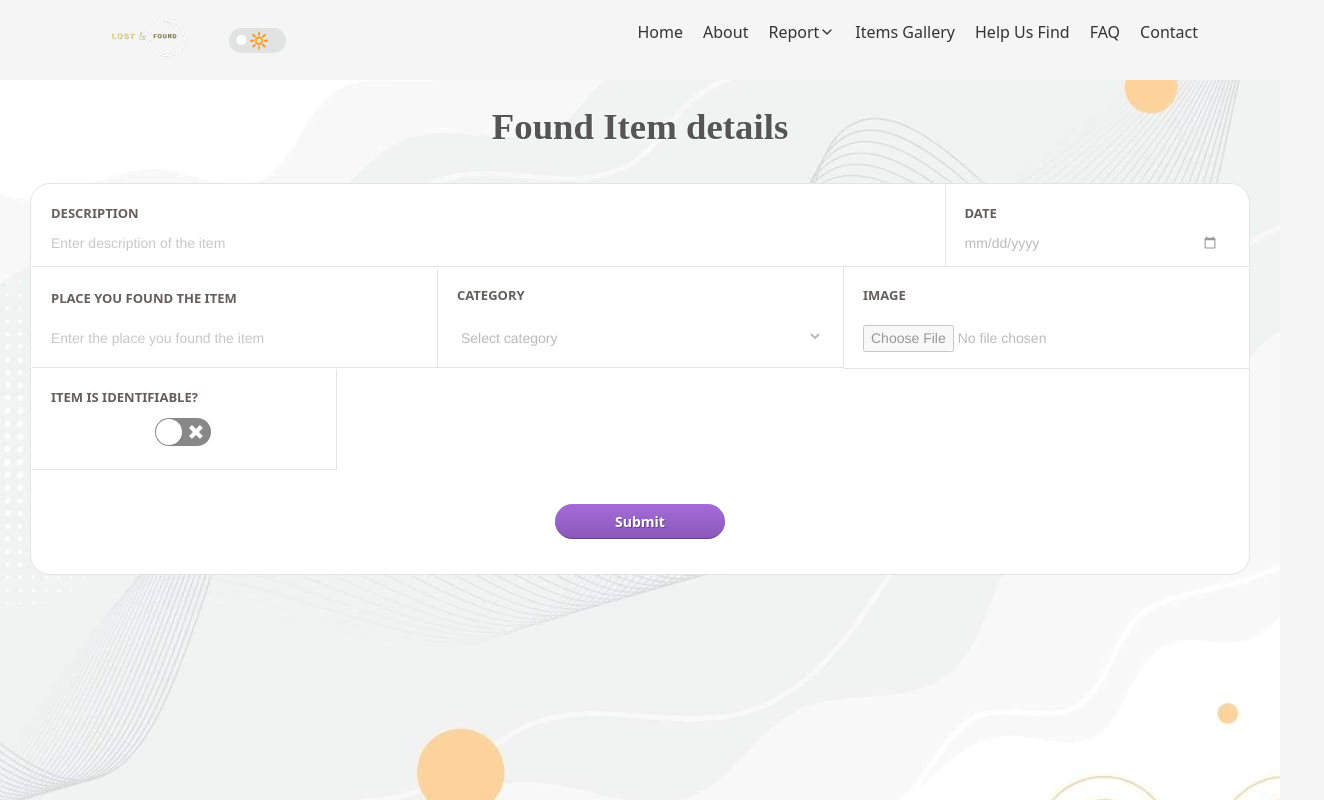
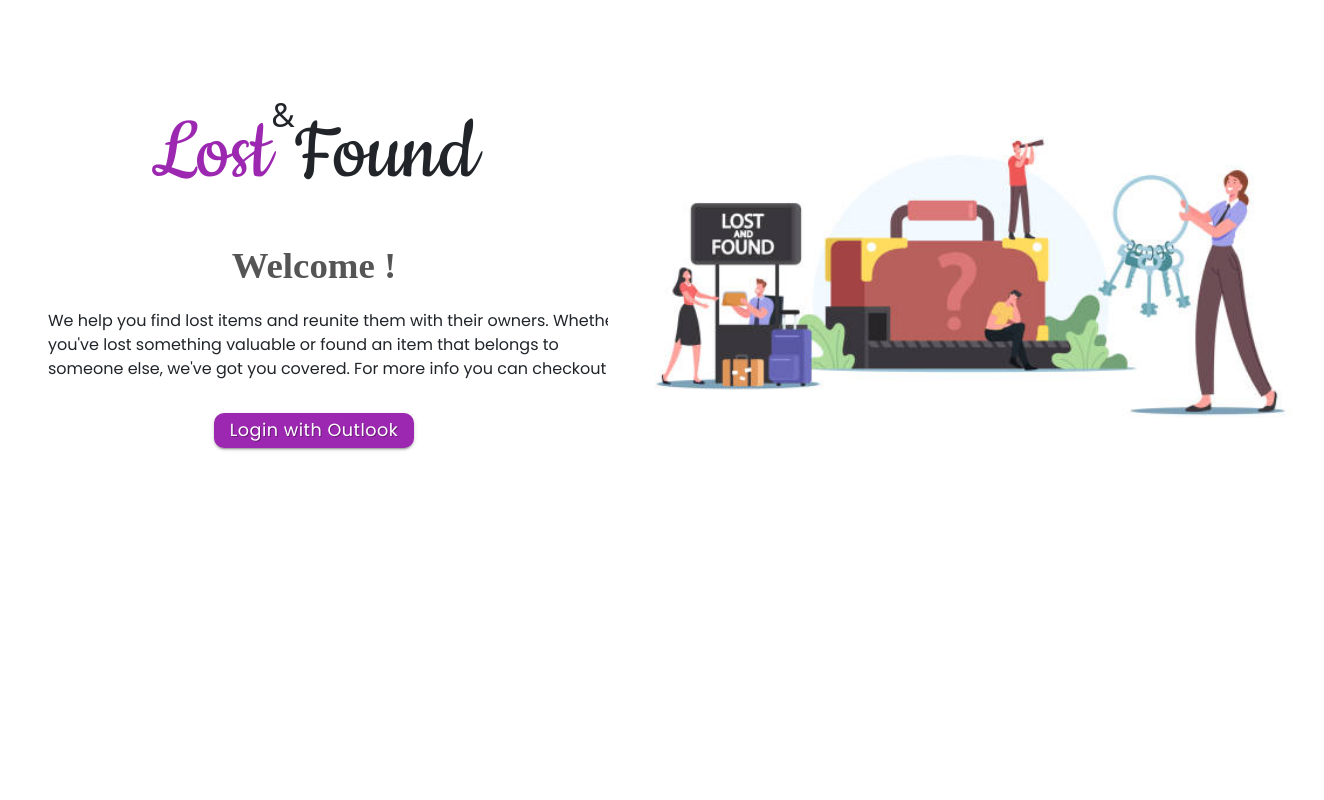
Before and after one commit to upes-open/OSoC-Lost-And-Found-WebApp, a React (Create React App) app in the folder lost-and-found-webapp/: page /found in a window 1280 px wide. Shown: the whole page, 1324 px wide, since content can reach past the window. Built offline with nearby package versions, Linux system fonts and the light colour scheme; a web font is replaced by a local one.

Commit message:
did changes on the login page

```diff
--- a/lost-and-found-webapp/src/App.js
+++ b/lost-and-found-webapp/src/App.js
@@ -12,11 +12,13 @@ import { BrowserRouter as Router, Routes, Route } from 'react-router-dom';
 import LostUpload from './lost-details-upload-page/LostUpload';
 import FoundUpload from './found-item-details-page/FoundUpload';
 
+import Login from "./login-page/Login";
+
 
 const App = () => (
     <div>
 
-        <Router>
+        {/* <Router>
             <Navbar />
             <Routes>
                 <Route exact path="/" element={<Home />} />
@@ -25,7 +27,9 @@ const App = () => (
                 <Route exact path="/found" element={<FoundUpload />} />
             </Routes>
             <GoToTop/>
-        </Router>
+        </Router> */}
+
+        <Login />
 
     </div>
 
--- a/lost-and-found-webapp/src/login-page/Login.css
+++ b/lost-and-found-webapp/src/login-page/Login.css
@@ -1,70 +1,34 @@
+@import url('https://fonts.googleapis.com/css2?family=Cookie&display=swap');
+@import url('https://fonts.googleapis.com/css2?family=Special+Elite&display=swap');
+@import url('https://fonts.googleapis.com/css2?family=Merienda:wght@300&display=swap');
 .bdy {
-    height: 100vh;
-    display: flex;
+    /* display: flex;
+    justify-content: center; */
+    background-color: #ffffff;
 }
 
-.banner  img{
-    width: 50vw;
-    height: 50%;
-    margin-top: 10rem;
+.banner {
+    display: flex;
+    justify-content: center;
+    margin-top: 5rem;
     /* border: 2px solid black; */
-
 }
-.banner {
+.banner-ad {
+    margin-top: 6rem;
     /* border: 2px solid black; */
-    background-color: #fffffd;
-    width: 240vw;
-    height: 100vh;
+}
+.banner-ad .title {
     display: flex;
     justify-content: center;
 }
-.login-form {
-    display: inline-block;
-    background-color: #f7f7f7;
-    padding: 5rem 1rem 1rem 1rem;
-    width: 100%;
-    border: 2px solid #f7f7f7;
-    box-shadow: 5px 5px 1px 1px #f7f7f7;
-}
 
-.check-btns {
-    display: flex;
-    justify-content: space-between
-}
-
-.forgot-link a{
-    text-decoration: none;
-}
-
-.submit-btn {
-    background-color: #6975d7;
-    border: 2px solid #6975d7;
-    margin-left: 2rem;
-    width: 90%;
-    color: #000;
-    cursor: pointer;
-    border-radius: 5px;
-    box-shadow: 2px 2px 1px 1px #f7f7f7;
-}
-
-.alt {
-    margin-top: 1rem;
-}
-.alt p {
-    text-align: center;
-}
-.alt-btns {
+.login-btn {
     display: flex;
     justify-content: center;
-    margin-top: 1rem;
+    margin-top: 2rem;
+    font-family: 'Courier New', Courier, monospace;
 }
-
-.alt-btn1 {
-    color: #415c91;
-    font-size: 2rem;
-    margin-right: 2rem;
+.login-btn button {
+    background-color: #9C27B0;
+    outline: none;
 }
-.alt-btn2 {
-    font-size: 2rem;
-    color: #49a2ea;
-}
--- a/lost-and-found-webapp/src/login-page/Login.js
+++ b/lost-and-found-webapp/src/login-page/Login.js
@@ -1,72 +1,24 @@
 import React from 'react'
 import './Login.css';
-import logo from './lost-and-found-service.jpeg';
+import logo from './lostfound1.jpg';
+import { Button } from '@mui/material';
 
 export default function Login() {
   return (
     <div className='bdy'>
-    <div className='banner'>
-      <img src={logo} alt='logo' className='logo' />
-    </div>
-    <div className='login-form'>
-      <h1 className='login-title'>Login to continue</h1>
-      <div className='form'>
-          <div class="mb-3">
-            <label for="email" class="form-label">Email address</label>
-            <input type="email" class="form-control" id="email" aria-describedby="emailHelp" />
-            <div id="emailHelp" class="form-text">We'll never share your email with anyone else.</div>
+    <div className='row'>
+        <div className='banner-ad col col-sm-6'>
+          <h2 className='title'><span style={{color:'#9C27B0'}}>Lost</span>  & <span>Found</span></h2>
+           <h1 className='title'>Welcome !</h1>
+           <p className="ps-5 mt-3" style={{ fontSize: "1rem",fontFamily: "'Poppins', sans-serif" }}>We help you find lost items and reunite them with their owners. Whether you've lost something valuable or found an item that belongs to someone else, we've got you covered. For more info you can checkout </p>
+          <div className='login-btn'>
+                <Button variant="contained" color="secondary" style={{ textTransform: "none", borderRadius: "10px", fontFamily: "'Poppins', sans-serif", fontSize: "1.1rem" }}>Login with Outlook</Button>
           </div>
-          <div class="mb-3">
-            <label for="password" class="form-label">Password</label>
-            <input type="password" class="form-control" id="password" />
-          </div>
-          <div className='check-btns'>
-            <div class="mb-3 form-check">
-              <input type="checkbox" class="form-check-input" id="check1" />
-              <label class="form-check-label" for="check1">Remember me</label>
-            </div>
-            <div className='forgot-link'>
-              <a href='/'>Forgot Password?</a>
-            </div>
-          </div>
-          <button type="submit" class="submit-btn">Submit</button>
-
-          <div className="alt">
-            <p>Or login with</p>
-            <div className="alt-btns">
-              <button className="alt-btn1"><i class="fab fa-facebook"></i></button>
-              <button className="alt-btn2"><i class="fab fa-twitter"></i></button>
-          </div>
-          </div>
-
+        </div>
+        <div className='banner col col-sm-6'>
+        <img src={logo} alt='logo' className='logo' />
       </div>
     </div>
-
-{/*
-    <div class="container">
-      <div class="row">
-        <div class="col-sm-10 banner">
-          <img src={logo} alt='logo' className='logo' />
-        </div>
-        <div class="col-sm-2 login-form">
-            <div class="mb-3">
-              <label for="email" class="form-label">Email address</label>
-              <input type="email" class="form-control" id="email" aria-describedby="emailHelp" />
-              <div id="emailHelp" class="form-text">We'll never share your email with anyone else.</div>
-            </div>
-            <div class="mb-3">
-              <label for="password" class="form-label">Password</label>
-              <input type="password" class="form-control" id="password" />
-            </div>
-            <div class="mb-3 form-check">
-              <input type="checkbox" class="form-check-input" id="check1" />
-              <label class="form-check-label" for="check1">Remember me</label>
-            </div>
-            <button type="submit" class="btn btn-primary">Submit</button>
-        </div>
-      </div>
-    </div> */}
-
 
 
     </div>
```
Also changed, not shown: lost-and-found-webapp/src/login-page/lostfound1.jpg (added).
